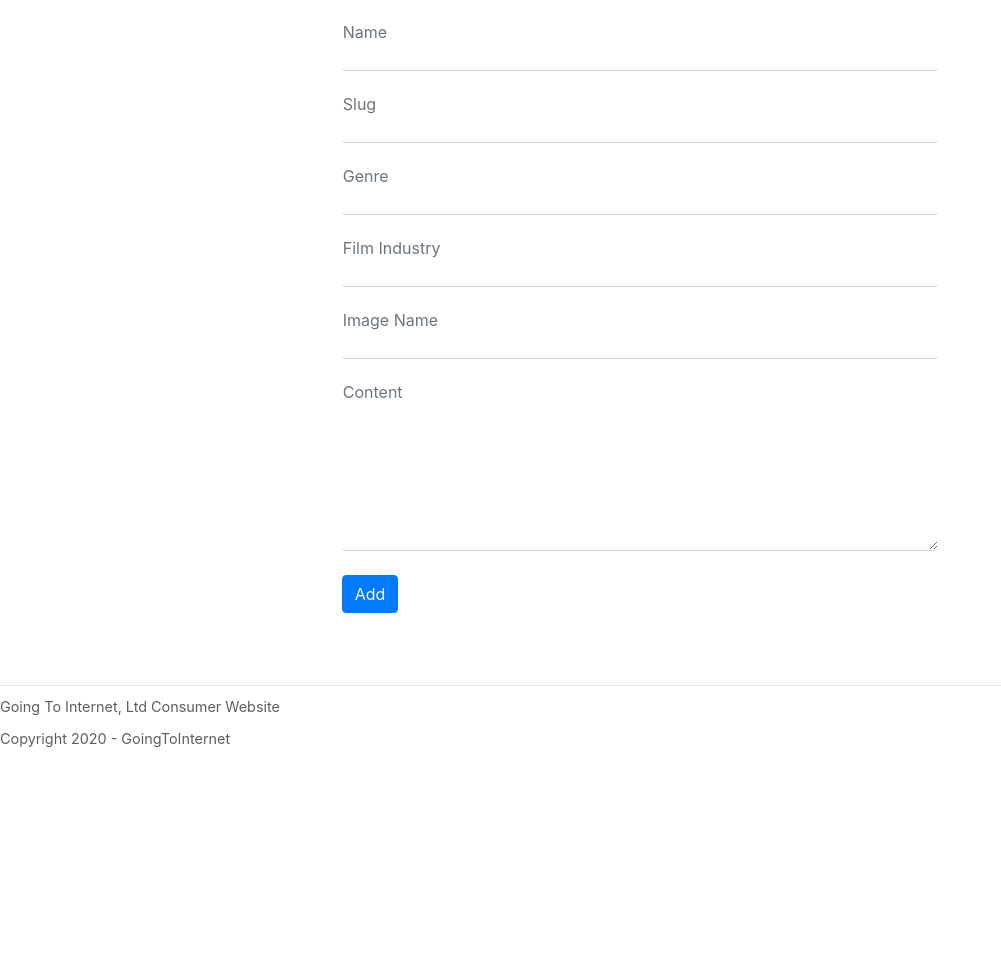
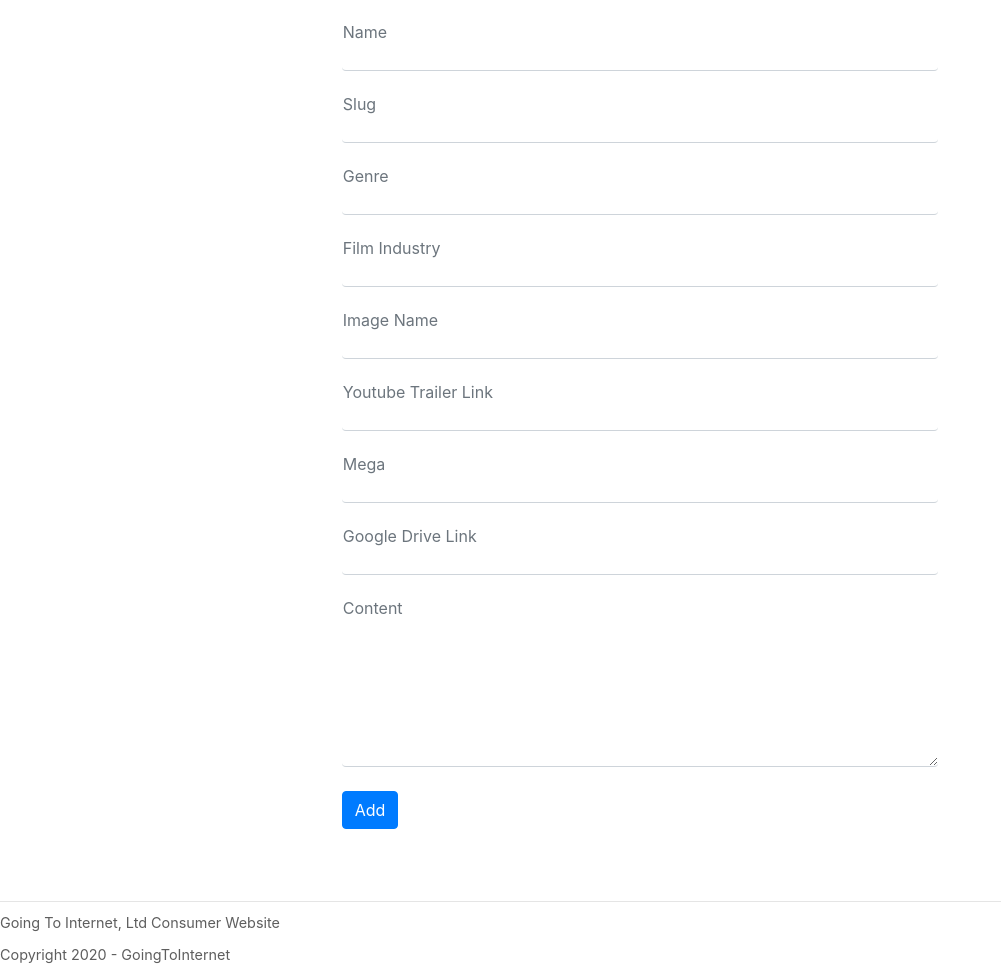
Before and after one commit to nvr540/Movie_website, a Flask app: template templates/add.html in a window 1280 px wide. Shown: the part 675-1650 px from the top of the page, without its empty margins (0-1001 px from the left). Before the commit the page ends 1422 px from the top, so only its background shows below. Run offline with Flask 2, Linux system fonts and the light colour scheme; the template is opened without the code that fills it, so the values that code supplies are empty; some libraries are stand-ins or nearby versions.

```diff
--- a/templates/add.html
+++ b/templates/add.html
@@ -65,6 +65,21 @@
                                 <label for="name">Image Name</label>
                             </div>
                             <div class="form-floating">
+                                <input class="form-control" id="slug" type="text" name="youtube_link" placeholder="Slug"
+                                    value="{{movie.youtube_link}}" required />
+                                <label for="name">Youtube Trailer Link</label>
+                            </div>
+                            <div class="form-floating">
+                                <input class="form-control" id="slug" type="text" name="mega_link" placeholder="Slug"
+                                    value="{{movie.mega_link}}" required />
+                                <label for="name">Mega</label>
+                            </div>
+                            <div class="form-floating">
+                                <input class="form-control" id="slug" type="text" name="gdrive_link" placeholder="Slug"
+                                    value="{{movie.gdrive_link}}" required />
+                                <label for="name">Google Drive Link</label>
+                            </div>
+                            <div class="form-floating">
                                 <textarea class="form-control" id="message" name="description" placeholder="Content Here"
                                     required style="height: 12rem"
                                     data-sb-validations="required">{{movie.content}}</textarea>
```
Also changed, not shown: templates/edit.html (+15 -0 lines).
